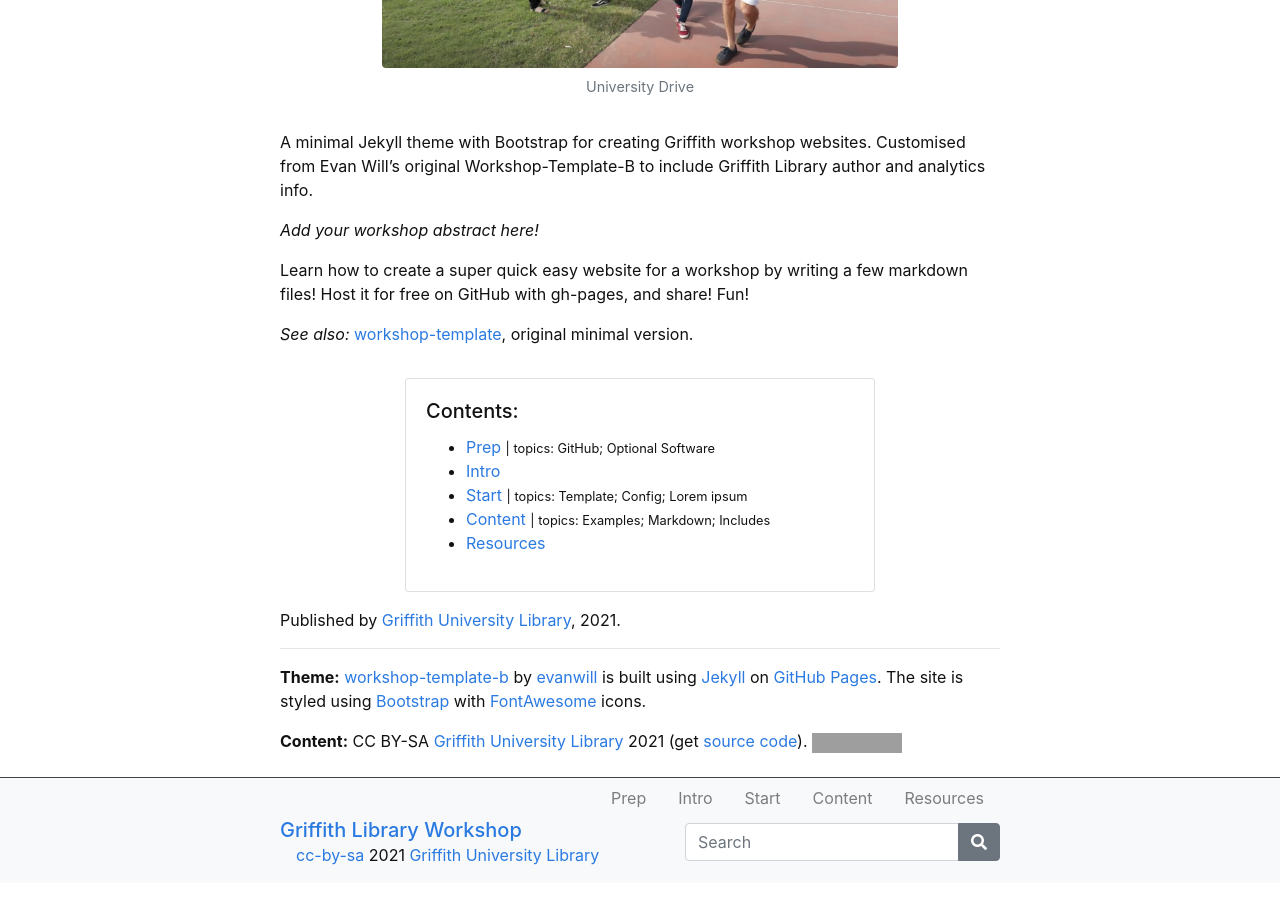
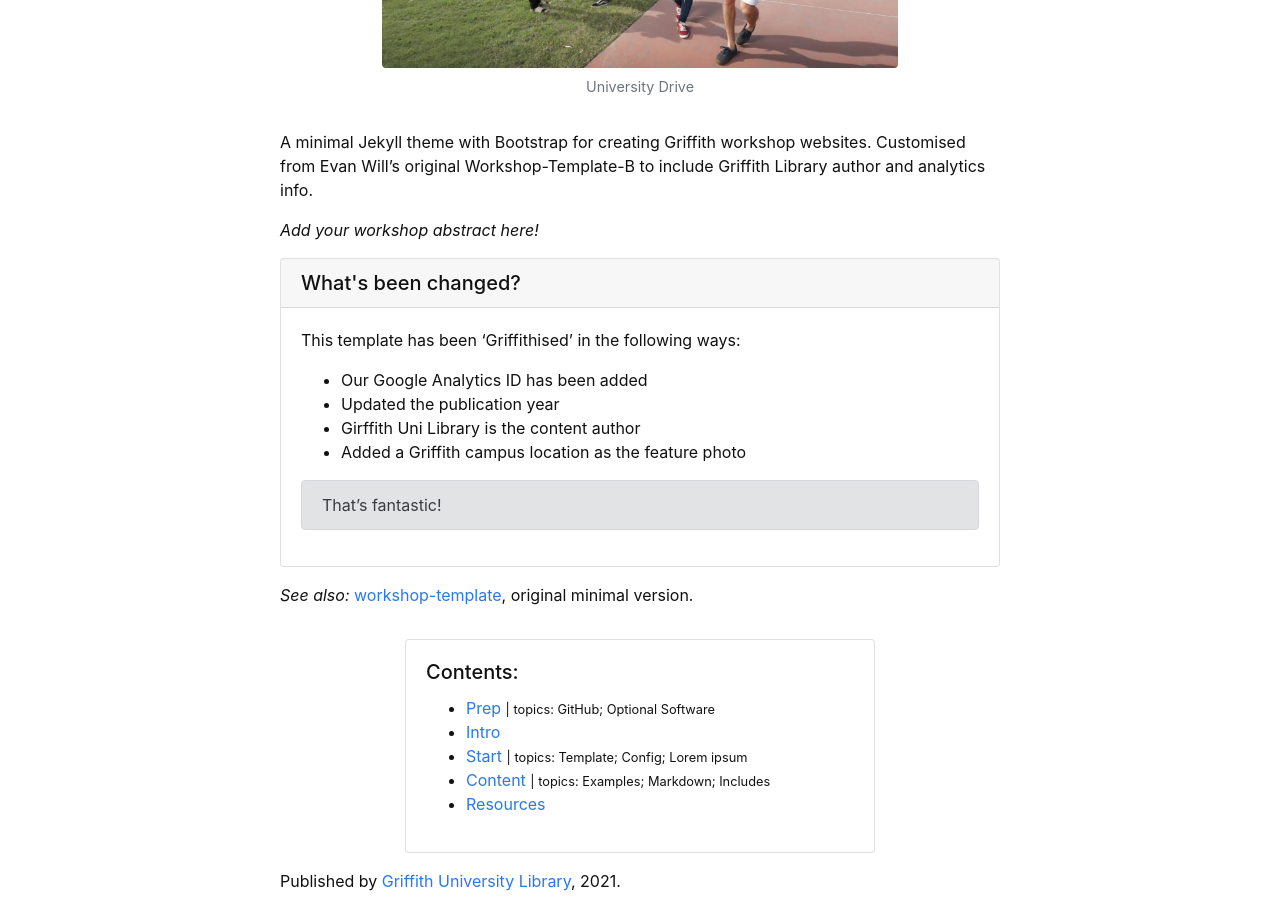
Before and after one commit to benmcrae1976/PRISMGITConcept, a Jekyll site: the page built from index.md, in a window 1280 px wide and 900 px high, scrolled down 365 px. Built offline with Jekyll 4.4.1, drawn with Linux system fonts in a browser that asks for light colours; grey boxes are pictures that could not be loaded.

Commit message:
Updated intro page

```diff
--- a/index.md
+++ b/index.md
@@ -11,9 +11,18 @@ A minimal Jekyll theme with Bootstrap for creating Griffith workshop websites. C
 
 *Add your workshop abstract here!*
 
-Learn how to create a super quick easy website for a workshop by writing a few markdown files!
-Host it for free on GitHub with gh-pages, and share!
-Fun!
+{% capture whatsdifferent %}
+This template has been 'Griffithised' in the following ways:
+
+ - Our Google Analytics ID has been added
+ - Updated the publication year
+ - Girffith Uni Library is the content author
+ - Added a Griffith campus location as the feature photo
+
+{% include alert.html text="That's fantastic!" color="secondary" %}
+
+{% endcapture %}
+{% include card.html header="What's been changed?" text=whatsdifferent %}
 
 *See also:* [workshop-template](https://evanwill.github.io/workshop-template/), original minimal version.
 
```
